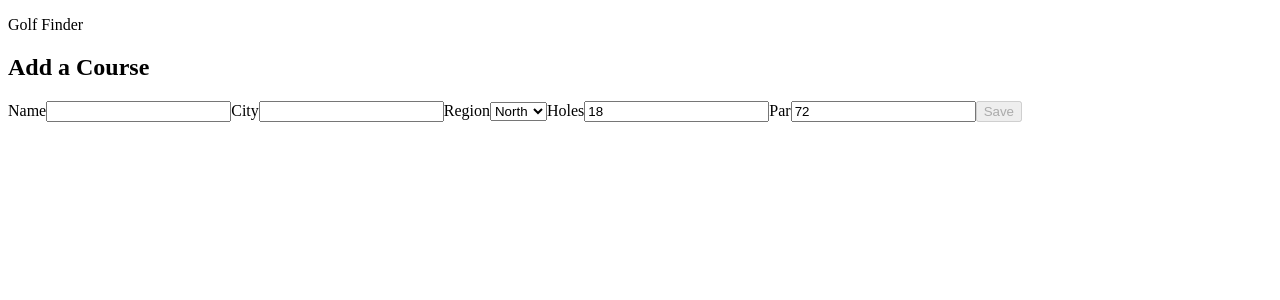
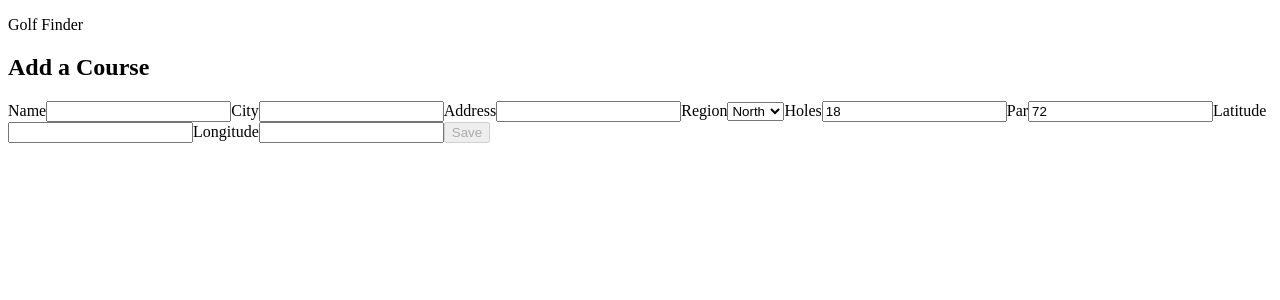
Before and after one commit to suvenasundar/golf-finder, an Angular app: page /courses/new in a window 1280 px wide. Shown: the top 300 px of the page. Built offline with nearby package versions, Linux system fonts and the light colour scheme.

Commit message:
feat: add location fields to course form

```diff
--- a/src/app/pages/course-form/course-form.component.html
+++ b/src/app/pages/course-form/course-form.component.html
@@ -8,6 +8,9 @@
     <label for="city">City</label>
     <input id="city" formControlName="city">
     <p *ngIf="form.controls.city.touched && form.controls.city.errors?.['required']">City is required</p>
+    <label for="address">Address</label>
+    <input id="address" formControlName="address">
+    <p *ngIf="form.controls.address.touched && form.controls.address.errors?.['required']">Address is required</p>
     <label for="region">Region</label>
     <select id="region" formControlName="region">
         <option>North</option>
@@ -23,6 +26,14 @@
    <input id="par" type="number" formControlName="par">
    <p *ngIf="form.controls.par.touched && form.controls.par.hasError('required')">Par is required</p>
    <p *ngIf="form.controls.par.touched && form.controls.par.hasError('min')">Par must be at least 2</p>
+   <label for="lat">Latitude</label>
+   <input type="number" id="lat" formControlName="lat">
+   <p *ngIf="form.controls.lat.touched && form.controls.lat.hasError('required')">Latitude is required</p>
+   <p *ngIf="form.controls.lat.touched && (form.controls.lat.hasError('min') || form.controls.lat.hasError('max'))">Latitude must be between -90 to 90</p>
+   <label for="lng">Longitude</label>
+   <input type="number" id="lng" formControlName="lng">
+   <p *ngIf="form.controls.lng.touched && form.controls.lng.hasError('required')">Longitude is required</p>
+   <p *ngIf="form.controls.lng.touched && (form.controls.lng.hasError('min') || form.controls.lng.hasError('max'))">Longitude must be between -180 to 180</p>
    <button type="submit" [disabled]="form.invalid">Save</button>
 
 </form>
--- a/src/app/pages/course-form/course-form.component.ts
+++ b/src/app/pages/course-form/course-form.component.ts
@@ -15,16 +15,20 @@ export class CourseFormComponent {
     city:new FormControl('', {nonNullable:true, validators:[Validators.required]}),
     region:new FormControl <Region>('North', {nonNullable:true}),
     holes:new FormControl(18, {nonNullable:true, validators: [Validators.required, Validators.min(1)]} ),
-    par:new FormControl(72, {nonNullable: true, validators: [Validators.required, Validators.min(2)]})
+    par:new FormControl(72, {nonNullable:true, validators: [Validators.required, Validators.min(2)]}),
+    address:new FormControl('', {nonNullable:true, validators:[Validators.required]}),
+    lat:new FormControl <number|null> (null, [Validators.required, Validators.min(-90), Validators.max(90)]),
+    lng:new FormControl <number|null> (null, [Validators.required, Validators.min(-180), Validators.max(180)]),
+
   })
 
   save(): void {
+    const raw = this.form.getRawValue();
     const newCourse: Omit <GolfCourse, 'id'> = {
-      ...this.form.getRawValue(),
+      ...raw,
+      lat:raw.lat ?? 0,
+      lng:raw.lng ?? 0,
       rating: 0,
-      address: '',
-      lat:0,
-      lng:0
     };
     this.courseService.addCourse(newCourse).subscribe(created => {
       this.router.navigate(['/courses',created.id])
```
